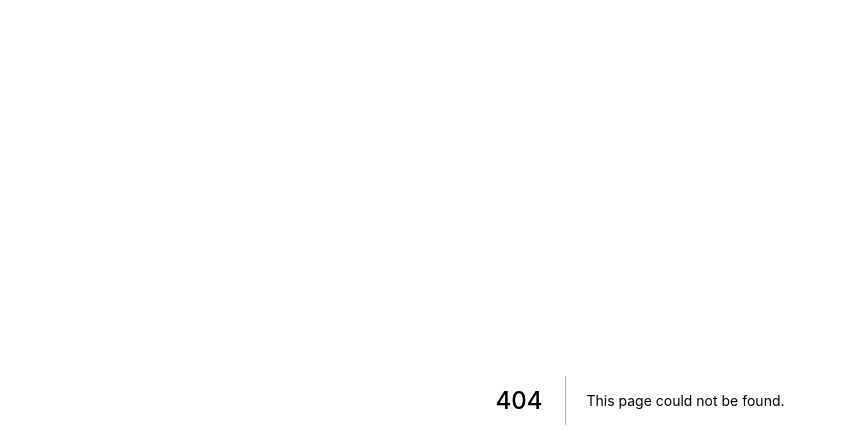
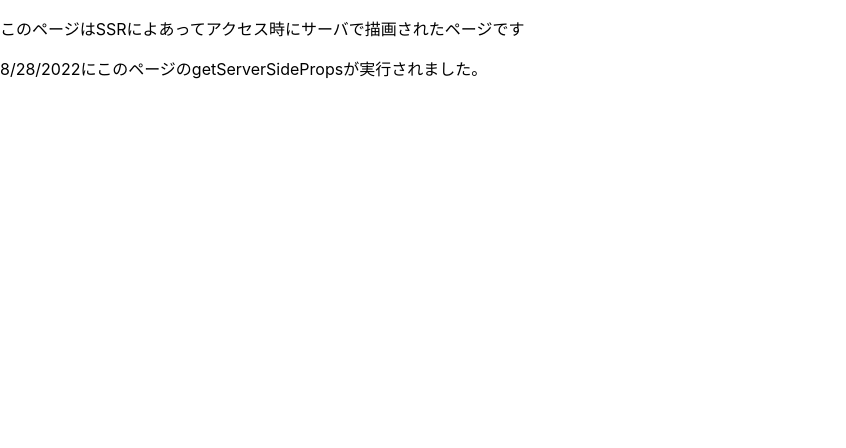
Before and after one commit to shifujito/next-sample, a Next.js app in the folder next-sample/: page /ssr in a window 1280 px wide. Before the commit this address had no page. Shown: the top 448 px of the page, without its empty margins (0-846 px from the left). Built offline with nearby package versions, Linux system fonts and the light colour scheme.

Commit message:
SSRのサンプルページを追加

```diff
--- /dev/null
+++ b/next-sample/pages/ssr.tsx
@@ -0,0 +1,41 @@
+import { GetServerSideProps, NextPage } from 'next'
+import Head from 'next/head'
+
+type SSRProps = {
+    message: string
+}
+
+const SSR: NextPage<SSRProps> = (props) => {
+    const {message} = props
+
+    return (
+        <div>
+            <Head>
+                <title>Create Next App</title>
+                <link rel="icon" href="/favicon.ico" />
+            </Head>
+            <main>
+                <p>
+                    このページはSSRによあってアクセス時にサーバで描画されたページです
+                </p>
+                <p>
+                    {message}
+                </p>
+            </main>
+        </div>
+    )
+}
+
+export const getServerSideProps: GetServerSideProps<SSRProps> = async(context) => {
+    const timestamp = new Date().toLocaleDateString()
+    const message = `${timestamp}にこのページのgetServerSidePropsが実行されました。`
+    console.log(message)
+
+    return {
+        props: {
+            message
+        }
+    }
+}
+
+export default SSR
```
